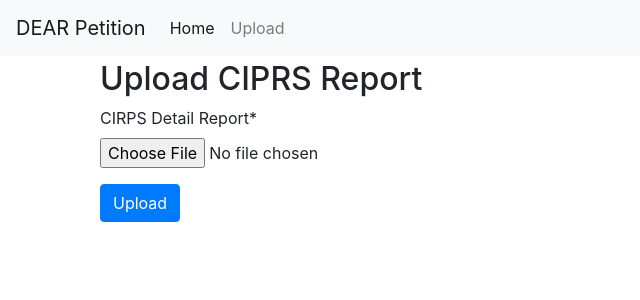
After one commit to deardurham/dear-petition, a Django app: page /petition/upload/ in a window 1280 px wide. The commit adds this page. Shown: the top 300 px of the page, without its empty margins (0-640 px from the left). Run offline with Django 3.2, Linux system fonts and the light colour scheme; style sheets or scripts are compiled from the project's sources; parts of the project's set-up code (start-up, migrations or seed data) failed here and were passed over; some libraries are stand-ins or nearby versions.

Commit message:
add petition app

```diff
--- a/config/settings/base.py
+++ b/config/settings/base.py
@@ -70,6 +70,7 @@ THIRD_PARTY_APPS = [
 LOCAL_APPS = [
     "dear_petition.users.apps.UsersAppConfig",
     # Your stuff: custom apps go here
+    "dear_petition.petition",
 ]
 # https://docs.djangoproject.com/en/dev/ref/settings/#installed-apps
 INSTALLED_APPS = DJANGO_APPS + THIRD_PARTY_APPS + LOCAL_APPS
--- a/config/urls.py
+++ b/config/urls.py
@@ -14,6 +14,7 @@ urlpatterns = [
     path("users/", include("dear_petition.users.urls", namespace="users")),
     path("accounts/", include("allauth.urls")),
     # Your stuff: custom urls includes go here
+    path("petition/", include("dear_petition.petition.urls")),
 ] + static(settings.MEDIA_URL, document_root=settings.MEDIA_ROOT)
 
 if settings.DEBUG:
--- /dev/null
+++ b/dear_petition/petition/forms.py
@@ -0,0 +1,14 @@
+import tempfile
+
+from django import forms
+
+
+class UploadFileForm(forms.Form):
+    file = forms.FileField(label="CIRPS Detail Report")
+
+    def save(self):
+        file_ = self.cleaned_data['file']
+        with tempfile.TemporaryFile() as fp:
+            fp.write(file_.read())
+            import ipdb; ipdb.set_trace()
+            print(file_)
--- /dev/null
+++ b/dear_petition/petition/urls.py
@@ -0,0 +1,9 @@
+from django.urls import path
+
+from dear_petition.petition.views import (
+    upload_report,
+)
+
+urlpatterns = [
+    path("upload/", view=upload_report, name="upload-report"),
+]
--- /dev/null
+++ b/dear_petition/petition/views.py
@@ -0,0 +1,15 @@
+from django.http import HttpResponseRedirect
+from django.shortcuts import render
+
+from .forms import UploadFileForm
+
+
+def upload_report(request):
+    if request.method == 'POST':
+        form = UploadFileForm(request.POST, request.FILES)
+        if form.is_valid():
+            form.save()
+            return HttpResponseRedirect('/success/url/')
+    else:
+        form = UploadFileForm()
+    return render(request, 'petition/upload.html', {'form': form})
--- a/dear_petition/templates/base.html
+++ b/dear_petition/templates/base.html
@@ -47,7 +47,7 @@
               <a class="nav-link" href="{% url 'home' %}">Home <span class="sr-only">(current)</span></a>
             </li>
             <li class="nav-item">
-              <a class="nav-link" href="">Upload</a>
+              <a class="nav-link" href="{% url 'upload-report' %}">Upload</a>
             </li>
             {% if request.user.is_authenticated %}
               <li class="nav-item">
--- /dev/null
+++ b/dear_petition/templates/petition/upload.html
@@ -0,0 +1,15 @@
+{% extends "base.html" %}
+{% load static i18n crispy_forms_tags %}
+
+{% block title %}Upload CIPRS Report{% endblock %}
+
+{% block content %}
+<div class="container">
+  <h2>Upload CIPRS Report</h2>
+    <form enctype="multipart/form-data" method="POST" action="{% url 'upload-report' %}">
+      {% csrf_token %}
+      {{ form|crispy }}
+      <button class="primaryAction btn btn-primary" type="submit">{% trans "Upload" %}</button>
+    </form>
+</div>
+{% endblock content %}
```
Also changed, not shown: dear_petition/petition/admin.py (added, +10 -0 lines), dear_petition/petition/models.py (added, +35 -0 lines), dear_petition/petition/__init__.py (added), dear_petition/petition/ciprs-to-petition.py (renamed from petition/ciprs-to-petition.py), dear_petition/petition/data_dict.py (renamed from petition/data_dict.py), dear_petition/petition/migrations/0001_initial.py (added), dear_petition/petition/migrations/0002_auto_20190518_1909.py (added), dear_petition/petition/migrations/0003_auto_20190518_1915.py (added), dear_petition/petition/migrations/__init__.py (added), dear_petition/petition/writer.py (renamed from petition/writer.py).
